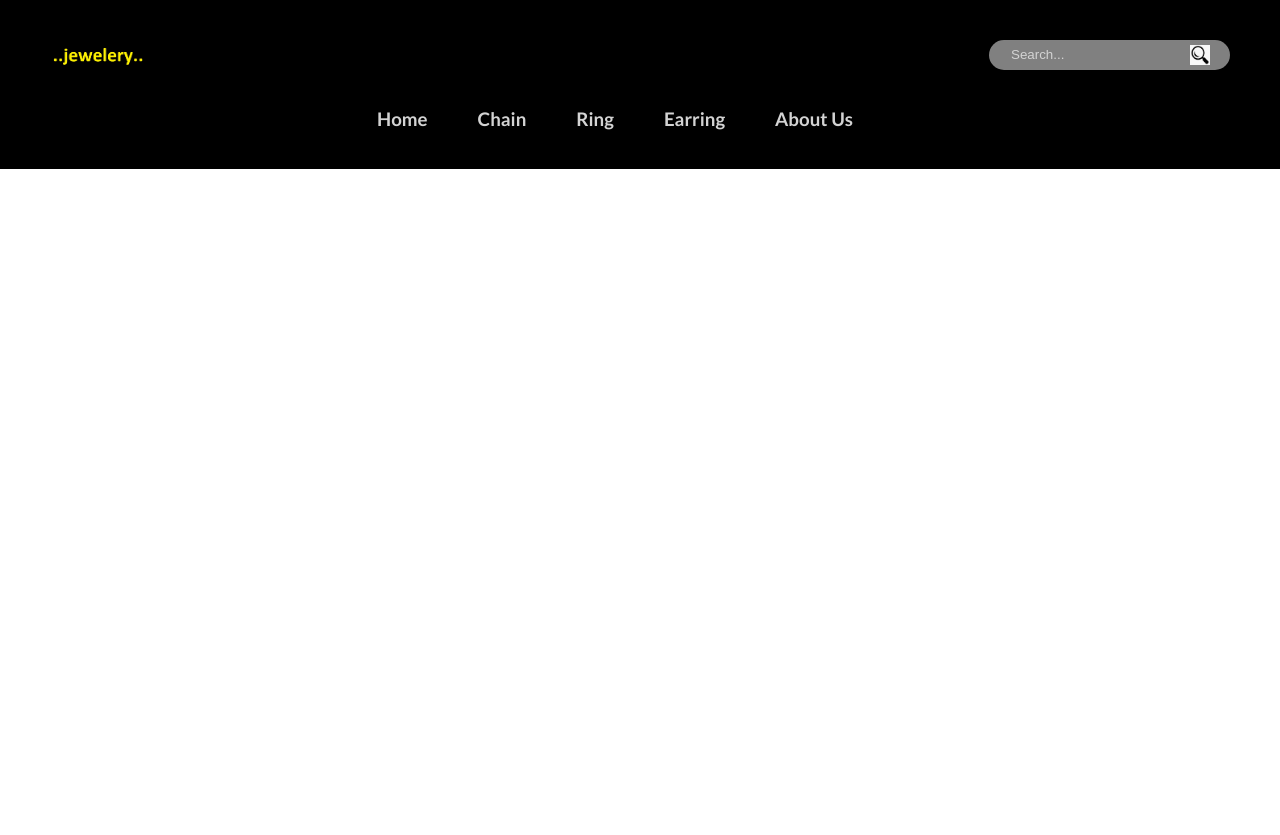
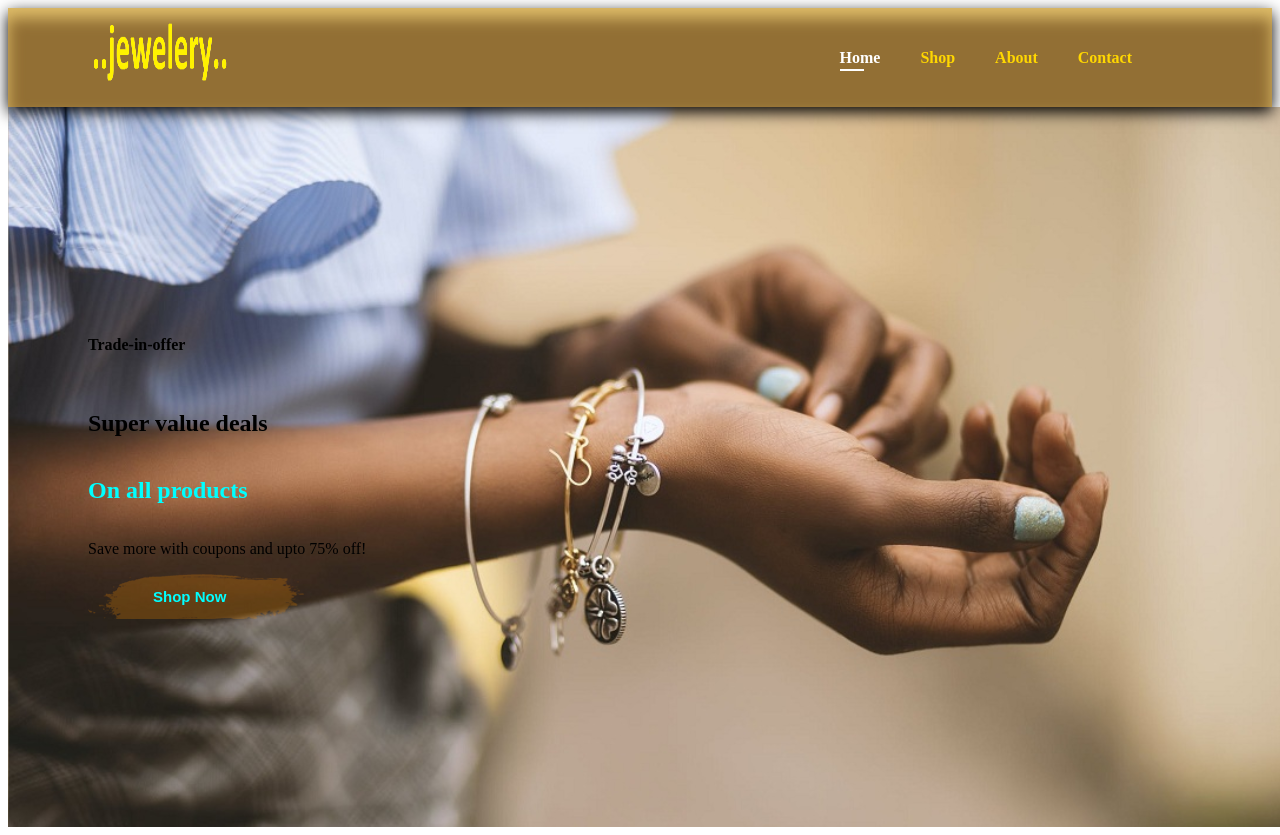
Before and after one commit to shawonsaha15/JewelryEcommerceSite, a PHP site: page / in a window 1280 px wide. Before the commit the page ends 169 px from the top, so only its background shows below. Run offline with PHP 8.4, Linux system fonts and the light colour scheme.

Commit message:
Update
Navbar design

```diff
--- a/index.html
+++ b/index.html
@@ -1,29 +1,33 @@
+<!DOCTYPE html>
 <html lang="en">
 <head>
+    <meta charset="UTF-8">
     <link href="https://fonts.googleapis.com/css2?family=Lato:ital,wght@0,100;0,300;0,400;0,700;0,900;1,100;1,300;1,400;1,700;1,900&display=swap" rel="stylesheet">
+    <title>Jewelry Ecommerce</title>
     <link rel="stylesheet" href="style.css">
-    <title>Jewelry Ecommerce</title>
 </head>
     <body>
-        <nav>
-            <div class="navTop">
-                <div class="navItem">
-                    <img src="images/Logo-removebg-preview.png" width="100">
-                </div>
-                <div class="navItem">
-                    <div class="search">
-                        <input type="text" placeholder="Search..." class="searchInput">
-                        <img src="images/33-337909_search-icon-search-icon-png-transparent-png.png" width="20" height="20" class="searchIcon">
-                    </div>
-                </div>
+
+        <section id="header">
+            <a href="#"><img src="images/Logo-removebg-preview.png" width="150" height="75" class="logo"></a>
+
+            <div>
+                <ul id="navbar">
+                    <li><a class="active" href="index.html">Home</a></li>
+                    <li><a href="shop.html">Shop</a></li>
+                    <li><a href="about.html">About</a></li>
+                    <li><a href="contact.html">Contact</a></li>
+                    <li><a href="cart.html"><i class="fa-duotone fa-cart-shopping"></i></a></li>
+                </ul>
             </div>
-            <div class="navBottom">
-                <h3 class="menuItem">Home</h3>
-                <h3 class="menuItem">Chain</h3>
-                <h3 class="menuItem">Ring</h3>
-                <h3 class="menuItem">Earring</h3>
-                <h3 class="menuItem">About Us</h3>
-            </div>
-        </nav>
+        </section>
+
+        <section id="hero">
+            <h4>Trade-in-offer</h4>
+            <h2>Super value deals</h2>
+            <h1>On all products</h1>
+            <p>Save more with coupons and upto 75% off!</p>
+            <button>Shop Now</button>
+        </section>
     </body>
 </html>
--- a/style.css
+++ b/style.css
@@ -1,46 +1,86 @@
-body{
-    font-family: 'Lato', sans-serif;
-    padding: 0;
-    margin: 0;
+#body{
+    width: 100%;
 }
 
-nav{
-    background-color: black;
-    color: white;
-    padding: 20px 50px;
-}
-
-.navTop{
+#header{
     display: flex;
     align-items: center;
     justify-content: space-between;
+    padding: 10px 80px;
+    background: #926F34;
+    box-shadow: inset 0 10px 15px #DFBD69, 0 5px 15px rgba(0, 0, 0.6);
+    z-index: 999;
+    position: sticky;
+    top: 0;
+    left: 0;
 }
 
-.search{
-    display: flex;
-    align-items: center;
-    background-color: gray;
-    padding: 5px 20px;
-    border-radius: 15px;
-}
-
-.searchInput{
-    border: none;
-    background-color: transparent;
-}
-
-.searchInput::placeholder{
-    color: lightgray;
-}
-
-.navBottom{
+#navbar{
     display: flex;
     align-items: center;
     justify-content: center;
 }
 
-.menuItem{
-    margin-right: 50px;
+#navbar li{
+    list-style: none;
+    padding: 0 20px;
+    position: relative;
+}
+
+#navbar li a{
+    text-decoration: none;
+    font-size: 16px;
+    font-weight: 600;
+    color: gold;
+    transition: 0.3s ease;
+}
+
+#navbar li a:hover,
+#navbar li a.active{
+    color: #FFFFFF;
+}
+
+#navbar li a.active::after,
+#navbar li a:hover::after{
+    content: "";
+    width: 30%;
+    height: 2px;
+    background: #FFFFFF;
+    position: absolute;
+    bottom: -4px;
+    left: 20px;
+}
+
+/*Home Page*/
+#hero{
+    background-image: url("images/1613507835-jewelry.jpeg");
+    height: 90vh;
+    width: 88%;
+    background-size: cover;
+    background-position: top 25% right 0;
+    padding: 0 80px;
+    display: flex;
+    flex-direction: column;
+    align-items: flex-start;
+    justify-content: center;
+}
+
+#hero h4{
+    padding-bottom: 15px;
+}
+
+#hero h1{
+    color: aqua;
+}
+
+#hero button{
+    background-image: url("images/button.png");
+    background-color: transparent;
+    color: aqua;
+    border: 0;
+    padding: 14px 80px 14px 65px;
+    background-repeat: no-repeat;
     cursor: pointer;
-    color: lightgray;
+    font-weight: 700;
+    font-size: 15px;
 }
```
Also changed, not shown: images/1613507835-jewelry.jpeg (added), images/Logo-removebg-preview.png, images/Products/2a_WSP_Explore_2880x3848.jpg (added), images/Products/ring2.jpg (added), images/button.png (added), 1 other file.
